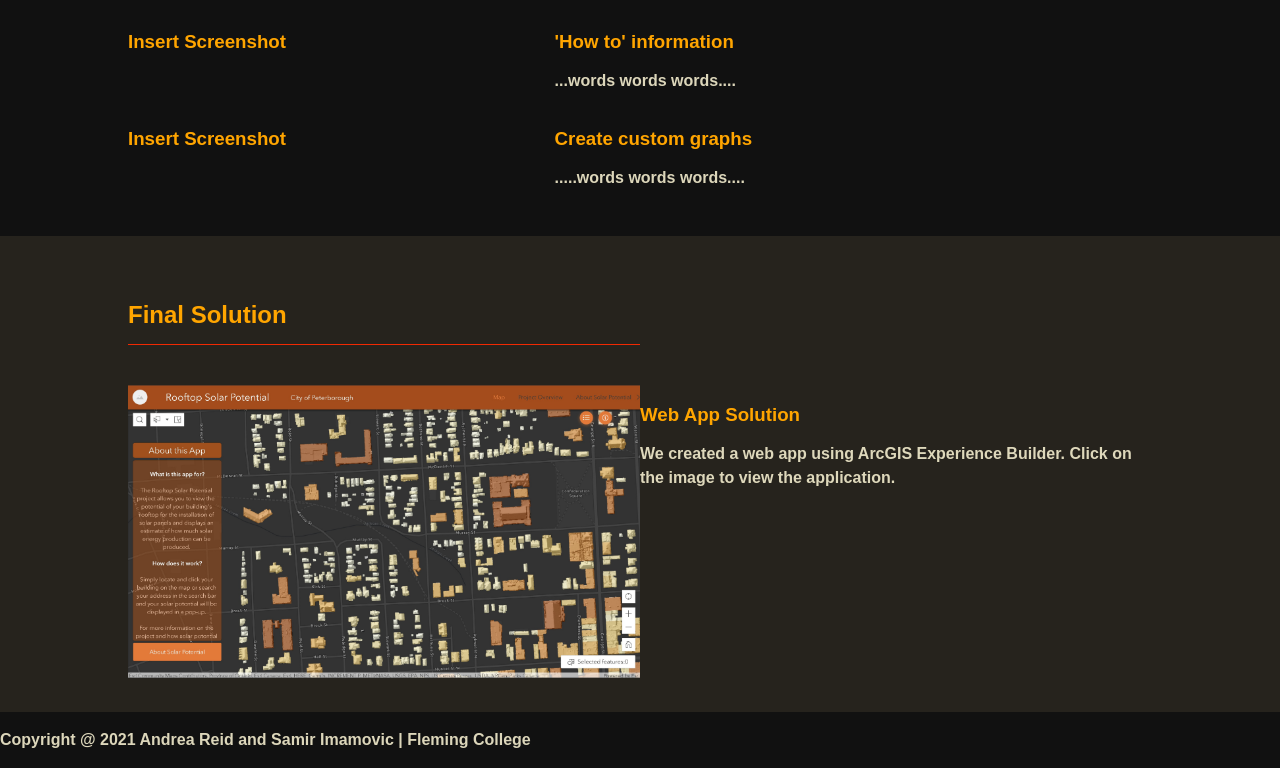
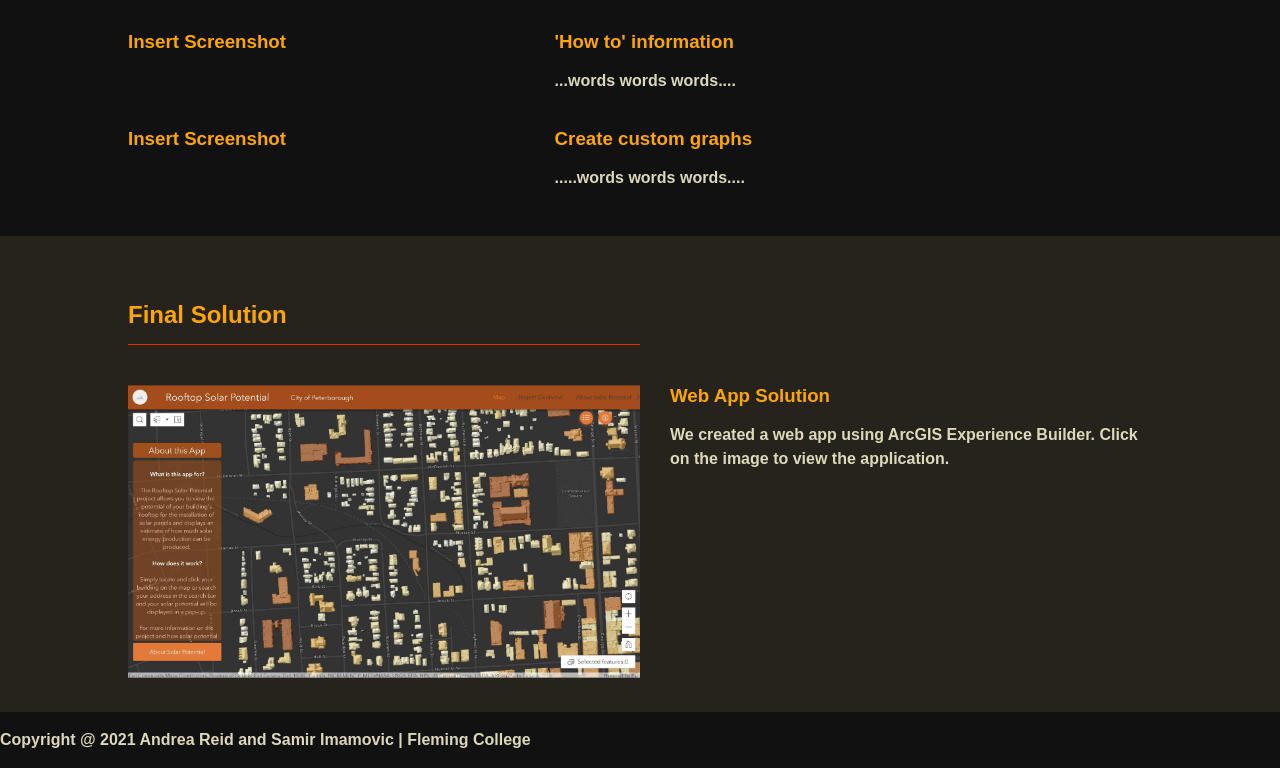
Before and after one commit to andreareid2/geom99, a plain HTML site: page webBravo/index.html in a window 1280 px wide. Shown: the part 2112-2880 px from the top of the page. Drawn offline with Linux system fonts and the light colour scheme; some packages are replaced by stand-ins of ours; a script that the page names is missing.

Commit message:
Update index.html

```diff
--- a/webBravo/index.html
+++ b/webBravo/index.html
@@ -124,8 +124,8 @@
 				<img src="images/ExperienceBuilderMap.jpg" alt="Web App Solution" width="100%">
 				</a>
 			</div>
-			<div class="col-6 final">
-				<h3 class="sections final-right">Web App Solution</h3>
+			<div class="col-6 final-right">
+				<h3 class="sections final">Web App Solution</h3>
 				<p>We created a web app using ArcGIS Experience Builder. Click on the image to view the application.</p>
 			</div>
 		</section>
```
